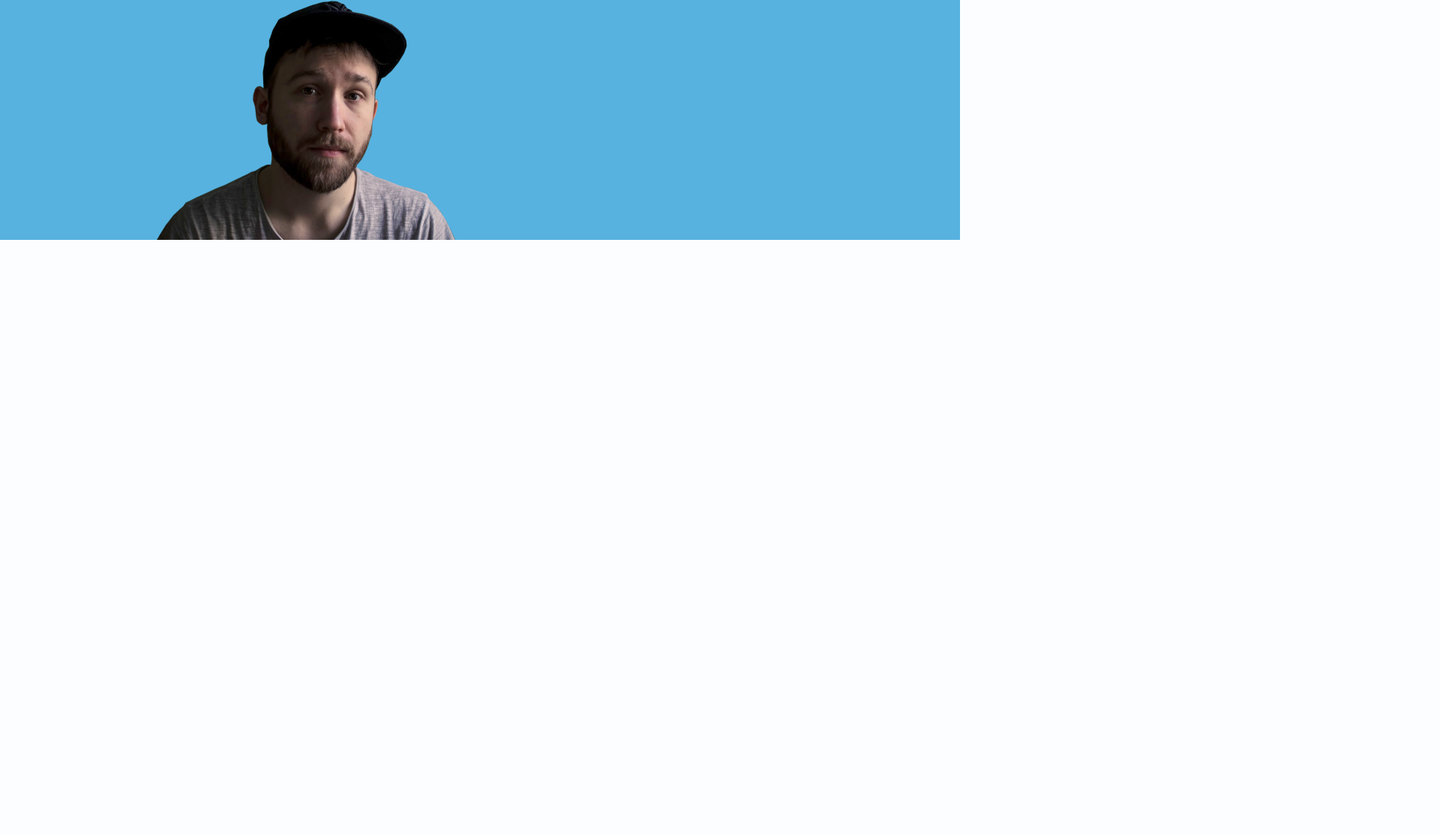
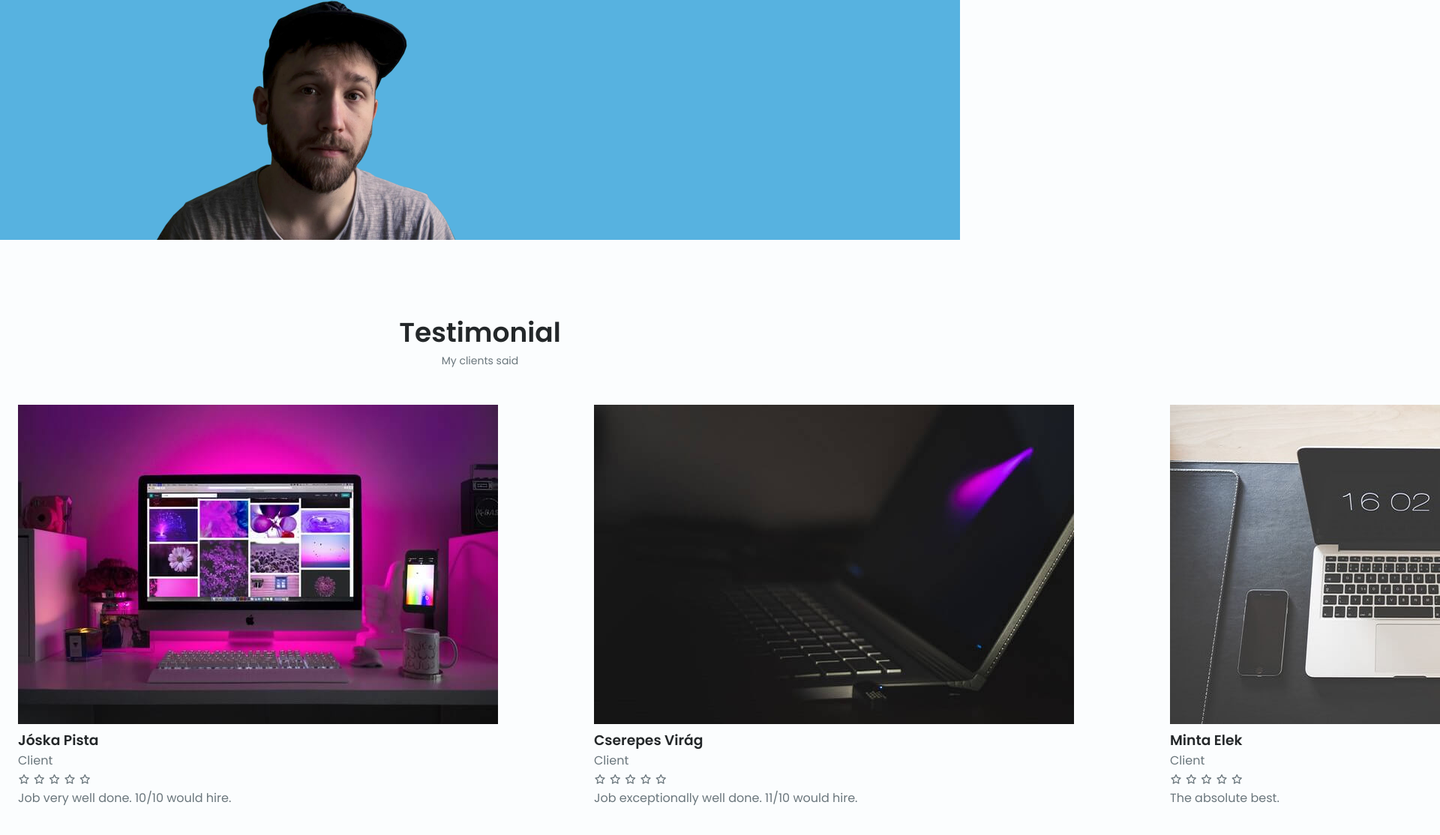
Before and after one commit to catastroface/iambarnabas, a plain HTML site: page assets/index.html in a window 1280 px wide. Shown: the part 4618-5732 px from the top of the page at 75% size, 1920 px wide, since content can reach past the window. Before the commit the page ends 5050 px from the top, so only its background shows below. Drawn offline with nearby package versions, Linux system fonts and the light colour scheme.

Commit message:
Add testimonial section

```diff
--- a/assets/index.html
+++ b/assets/index.html
@@ -542,10 +542,7 @@
             </div>
 
             <span
-              class="
-                button button--flex button--small button--link
-                services__button
-              "
+              class="button button--flex button--small button--link services__button"
             >
               View more <i class="uil uil-arrow-right button__icon"></i>
             </span>
@@ -580,10 +577,7 @@
             </div>
 
             <span
-              class="
-                button button--flex button--small button--link
-                services__button
-              "
+              class="button button--flex button--small button--link services__button"
             >
               View more <i class="uil uil-arrow-right button__icon"></i>
             </span>
@@ -620,10 +614,7 @@
             </div>
 
             <span
-              class="
-                button button--flex button--small button--link
-                services__button
-              "
+              class="button button--flex button--small button--link services__button"
             >
               View more <i class="uil uil-arrow-right button__icon"></i>
             </span>
@@ -748,6 +739,103 @@
           </div>
         </div>
       </section>
+
+      <!-- TESTIMONIAL -->
+      <section class="testimonial section">
+        <h2 class="section__title">Testimonial</h2>
+        <span class="section__subtitle">My clients said</span>
+
+        <div class="testimonial__container container swiper-container">
+          <div class="swiper-wrapper">
+            <!-- Testimonial 1 -->
+            <div class="testimonial__content swiper-slide">
+              <div class="testimonial__data">
+                <div class="testimonial__header">
+                  <img
+                    src="./img/portfolio1.jpg"
+                    alt=""
+                    class="testimonial__img"
+                  />
+
+                  <div>
+                    <h3 class="testimonial__name">Jóska Pista</h3>
+                    <span class="testimonial__client">Client</span>
+                  </div>
+                </div>
+
+                <div>
+                  <i class="uil uil-star testimonial__icon-star"></i>
+                  <i class="uil uil-star testimonial__icon-star"></i>
+                  <i class="uil uil-star testimonial__icon-star"></i>
+                  <i class="uil uil-star testimonial__icon-star"></i>
+                  <i class="uil uil-star testimonial__icon-star"></i>
+                </div>
+              </div>
+              <p class="testimonial__description">
+                Job very well done. 10/10 would hire.
+              </p>
+            </div>
+            <!-- Testimonial 2 -->
+            <div class="testimonial__content swiper-slide">
+              <div class="testimonial__data">
+                <div class="testimonial__header">
+                  <img
+                    src="./img/portfolio2.jpg"
+                    alt=""
+                    class="testimonial__img"
+                  />
+
+                  <div>
+                    <h3 class="testimonial__name">Cserepes Virág</h3>
+                    <span class="testimonial__client">Client</span>
+                  </div>
+                </div>
+
+                <div>
+                  <i class="uil uil-star testimonial__icon-star"></i>
+                  <i class="uil uil-star testimonial__icon-star"></i>
+                  <i class="uil uil-star testimonial__icon-star"></i>
+                  <i class="uil uil-star testimonial__icon-star"></i>
+                  <i class="uil uil-star testimonial__icon-star"></i>
+                </div>
+              </div>
+              <p class="testimonial__description">
+                Job exceptionally well done. 11/10 would hire.
+              </p>
+            </div>
+            <!-- Testimonial 3 -->
+            <div class="testimonial__content swiper-slide">
+              <div class="testimonial__data">
+                <div class="testimonial__header">
+                  <img
+                    src="./img/portfolio3.jpg"
+                    alt=""
+                    class="testimonial__img"
+                  />
+
+                  <div>
+                    <h3 class="testimonial__name">Minta Elek</h3>
+                    <span class="testimonial__client">Client</span>
+                  </div>
+                </div>
+
+                <div>
+                  <i class="uil uil-star testimonial__icon-star"></i>
+                  <i class="uil uil-star testimonial__icon-star"></i>
+                  <i class="uil uil-star testimonial__icon-star"></i>
+                  <i class="uil uil-star testimonial__icon-star"></i>
+                  <i class="uil uil-star testimonial__icon-star"></i>
+                </div>
+              </div>
+              <p class="testimonial__description">The absolute best.</p>
+            </div>
+          </div>
+
+          <div class="swiper-pagination swiper-pagination-testimonial"></div>
+        </div>
+      </section>
+
+      <!-- CONTACT ME -->
     </main>
 
     <!-- FOOTER -->
```
